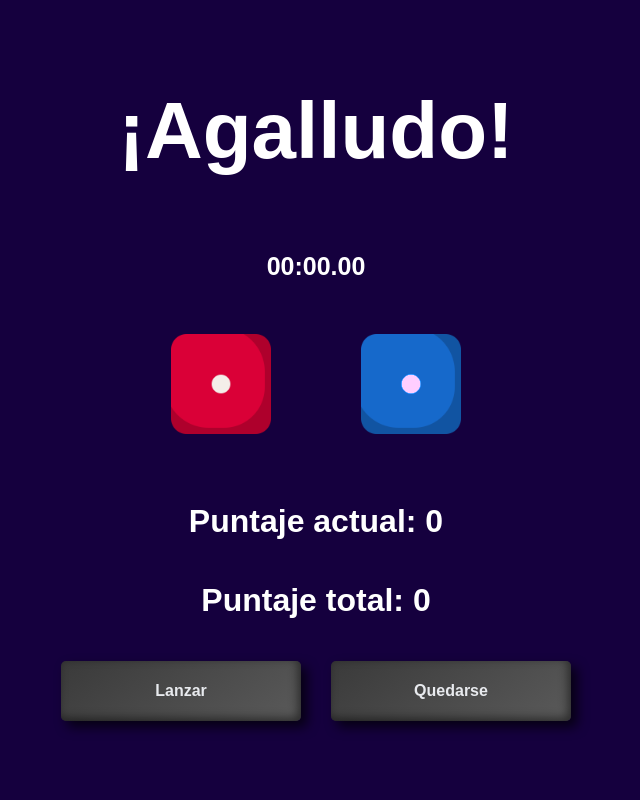
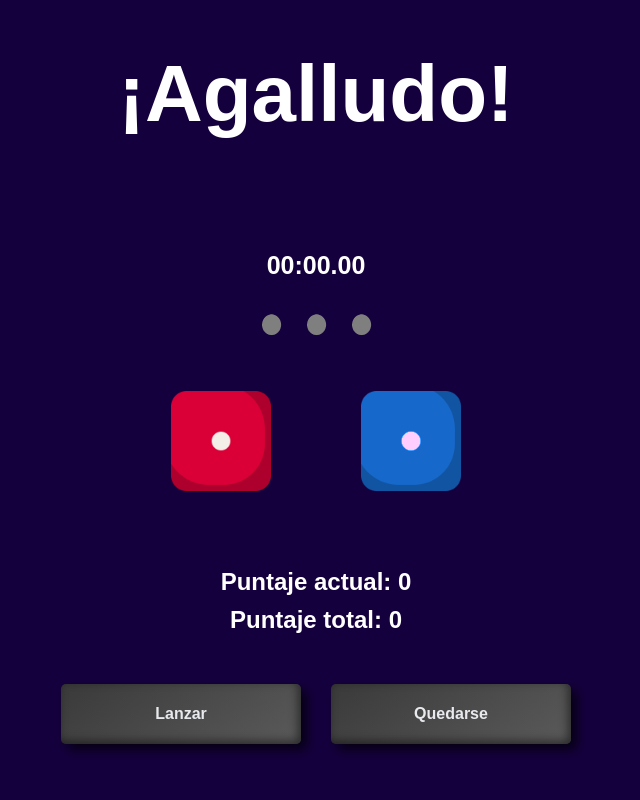
Before and after one commit to Nickdiaz14/Binary-Puzzle, a Flask app: page /dado in a window 1280 px wide. Shown: the whole page, without its empty margins (324-964 px from the left). Run offline with Flask 3, Linux system fonts and the light colour scheme; some libraries are stand-ins or nearby versions.

Commit message:
Add power ups

```diff
--- a/templates/dado.html
+++ b/templates/dado.html
@@ -31,8 +31,16 @@
   <div style="text-align:center;">
       <h1 id="title" style="font-size: 80px; font-weight: bold;">¡Agalludo!</h1>
   </div>
-    <div style="text-align:center; margin: 5px;">
-        <h1 id="timer" style="font-size: 25px; font-weight: bold;">00:00.00</h1>
+  <div style="text-align:center;">
+      <h1 id="title_part" style="font-size: 20px; font-weight: bold; height: 21px;"></h1>
+  </div>
+    <div style="text-align: center;">
+        <h1 id="timer" style="font-size: 25px; font-weight: bold; margin: 10px 0;">00:00.00</h1>
+    </div>
+    <div id="conteo" style="display: flex; justify-content: center; align-items: center; gap: 15px; margin: 20px 0;">
+      <img src="{{ url_for('static', filename='images/vacio.png') }}" id="dot_image_1" alt="Imagen 1" class="punto" style="width: 30px; height: 30px;">
+      <img src="{{ url_for('static', filename='images/vacio.png') }}" id="dot_image_2" alt="Imagen 2" class="punto" style="width: 30px; height: 30px;">
+      <img src="{{ url_for('static', filename='images/vacio.png') }}" id="dot_image_3" alt="Imagen 3" class="punto" style="width: 30px; height: 30px;">
     </div>
     <div style="display: flex; justify-content: center; gap: 50px; align-items: center;">
   <div id="dado_1" class="dado">
@@ -42,13 +50,17 @@
     <img id="imagen-dado-2" src="{{ url_for('static', filename='images/1.png') }}" width="100" alt="Dado" style="filter: sepia(1) saturate(10) hue-rotate(190deg);">
   </div>
 </div>
-  <h1>Puntaje actual: <span id="puntaje">0</span></h1>
-  <h1>Puntaje total: <span id="total">0</span></h1>
-  <div class="botones">
+  <div style="text-align: center; margin: 20px 0;">
+    <h1 style="font-size: 24px; margin: 10px 0;">Puntaje actual: <span id="puntaje">0</span></h1>
+    <h1 style="font-size: 24px; margin: 10px 0;">Puntaje total: <span id="total">0</span></h1>
+  </div>
+  <div class="botones" style="text-align: center; margin: 20px 0;">
     <button id="lanzar" class="resolver azulito">Lanzar</button>
     <button id="quedarse" class="resolver rojito">Quedarse</button>
   </div>
-  <h1 id="mensaje" style="font-size: 20px; height: 21px"></h1>
+  <div style="text-align: center;">
+    <h1 id="mensaje" style="font-size: 20px; height: 21px; margin: 10px 0;"></h1>
+  </div>
 
   <script>
     const dado1El = document.getElementById("dado_1");
@@ -62,9 +74,9 @@
     let puntaje = 0;
     let total = 0;
     let cooldown = false;
+    const savedTheme = localStorage.getItem("theme");
 
     document.addEventListener("DOMContentLoaded", function() {
-            const savedTheme = localStorage.getItem("theme");
             if (savedTheme) {
                 document.body.classList.remove("light-theme", "dark-theme");
                 document.body.classList.add(savedTheme);
@@ -75,6 +87,8 @@
         // Variables para el cronómetro
         let timerInterval;
         let centisecondsElapsed = 0;
+        let cons_pairs = 0;
+        let actual_pair = false;
 
 
         function startTimer() {
@@ -104,6 +118,7 @@
         }
 
      function lanzarDado() {
+        document.getElementById("title_part").textContent = "";
         if (gamefinished) {
             gamefinished = false;
             startTimer();
@@ -127,8 +142,14 @@
         const animacion = setInterval(() => {
             if (tiempoPasado + 200 >= tiempoAnimacion) {
                 if ((valorFinal_1 === 0) || (valorFinal_2 === 0)) {
+                  if (actual_pair) {
+                    valorFinal_1 = Math.floor(Math.random() * 5) + 2;
+                    valorFinal_2 = Math.floor(Math.random() * 5) + 2;
+                  }
+                  else {
                     valorFinal_1 = Math.floor(Math.random() * 6) + 1;
                     valorFinal_2 = Math.floor(Math.random() * 6) + 1;
+                  }
                 }
                 dadoImg_1.src = `/static/images/${valorFinal_1}.png`;
                 dadoImg_2.src = `/static/images/${valorFinal_2}.png`;
@@ -149,7 +170,6 @@
 
                     if ((valorFinal_1 === 1) || (valorFinal_2 === 1)) {
                         puntaje = 0;
-                        // CORRECCIÓN: Usar && en lugar de ===
                         if (valorFinal_1 === 1 && valorFinal_2 === 1) {
                             total = Math.max(0,total - 20);
                             fetch('/dice', {
@@ -166,11 +186,57 @@
                             iniciarCooldown(2, "¡Pierdes agalludo!");
                         } else {
                             actualizarPuntaje();
-                            iniciarCooldown(5, "¡Pierdes agalludo!");
+                            iniciarCooldown(4, "¡Pierdes agalludo!");
                         }
                     } else {
                         puntaje += valorFinal_1 + valorFinal_2;
                         actualizarPuntaje();
+                        if (valorFinal_1 === valorFinal_2) {
+                          document.getElementById("title_part").textContent = "¡Tienes un lanzamiento libre!";
+                          actual_pair = true;
+                          cons_pairs+=1;
+                          // CORRECCIÓN: Usar los IDs correctos
+                          const image = document.getElementById(`dot_image_${cons_pairs}`);
+                          if (image) {
+                              image.src = "/static/images/bien.png";
+                              if (savedTheme === "light-theme") {
+                                  image.style.filter = "none";
+                              } else {
+                                  image.style.filter = "invert(100%)";
+                              }
+                          }
+                          if (cons_pairs === 3) {
+                            cons_pairs = 0;
+                            total += 20;
+                            // Resetear las imágenes de los puntos
+                            for (let i = 1; i <= 3; i++) {
+                              const dotImage = document.getElementById(`dot_image_${i}`);
+                              if (dotImage) {
+                                dotImage.src = "/static/images/vacio.png";
+                              }
+                            }
+                            fetch('/dice', {
+                                method: 'POST',
+                                headers: { 'Content-Type': 'application/json' },
+                                body: JSON.stringify({
+                                    total: total,
+                                    time: document.getElementById("timer").textContent,
+                                    total_time: centisecondsElapsed,
+                                    id: localStorage.getItem('userId')
+                                }),
+                            });
+                          }
+                        } else {
+                          cons_pairs = 0;
+                          actual_pair = false;
+                          // Resetear las imágenes de los puntos cuando no hay par
+                          for (let i = 1; i <= 3; i++) {
+                            const dotImage = document.getElementById(`dot_image_${i}`);
+                            if (dotImage) {
+                              dotImage.src = "/static/images/vacio.png";
+                            }
+                          }
+                        }
                     }
                 }
             } else {
@@ -195,7 +261,7 @@
       total += puntaje;
       puntaje = 0;
       actualizarPuntaje();
-      iniciarCooldown(8, "¡Guardaste tu puntaje!");
+      iniciarCooldown(6, "¡Guardaste tu puntaje!");
       fetch('/dice', {
         method: 'POST',
         headers: { 'Content-Type': 'application/json' },
```
